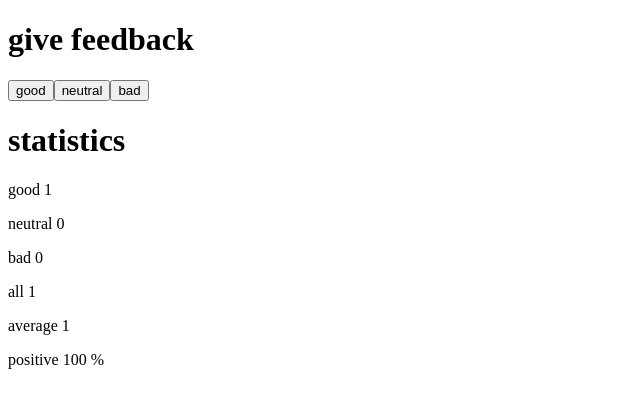
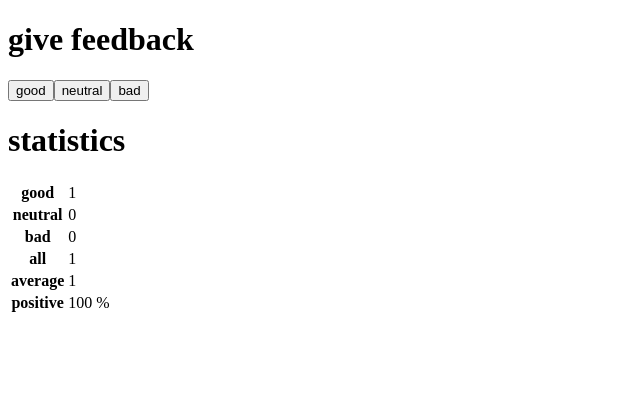
Before and after one commit to reddygtvs/FullStackOpen, a React (Create React App) app in the folder part1/unicafe/: page / in a window 1280 px wide. Both pictures are taken after a click on the button "good". Shown: the top 408 px of the page, without its empty margins (0-640 px from the left). Built offline with nearby package versions, Linux system fonts and the light colour scheme.

Commit message:
part 1.11

```diff
--- a/part1/unicafe/src/App.js
+++ b/part1/unicafe/src/App.js
@@ -5,14 +5,16 @@ const Statistics = ({ good, neutral, bad }) => {
 
   if (good + neutral + bad > 0) {
     return (
-      <div>
+      <table>
+        <tbody>
           <StatisticLine text='good' stats={good} />
           <StatisticLine text='neutral' stats={neutral} />
           <StatisticLine text='bad' stats={bad} />
           <StatisticLine text='all' stats={good + neutral + bad} />
           <StatisticLine text='average' stats={(good - bad) / (good + neutral + bad)} />
           <StatisticLine text='positive' stats={100 * good / (good + neutral + bad) + ' %'} />
-      </div>
+        </tbody>
+      </table>
     )
   } else {
     return (
@@ -30,7 +32,10 @@ const Button = ({ text, onClick }) => (
 )
 
 const StatisticLine = ({ text, stats }) => (
-  <p>{text} {stats}</p>
+  <tr>
+    <th>{text}</th>
+    <td>{stats}</td>
+  </tr>
 )
 
 const App = () => {
```
Lines whose indentation alone changed are shown as unchanged.
